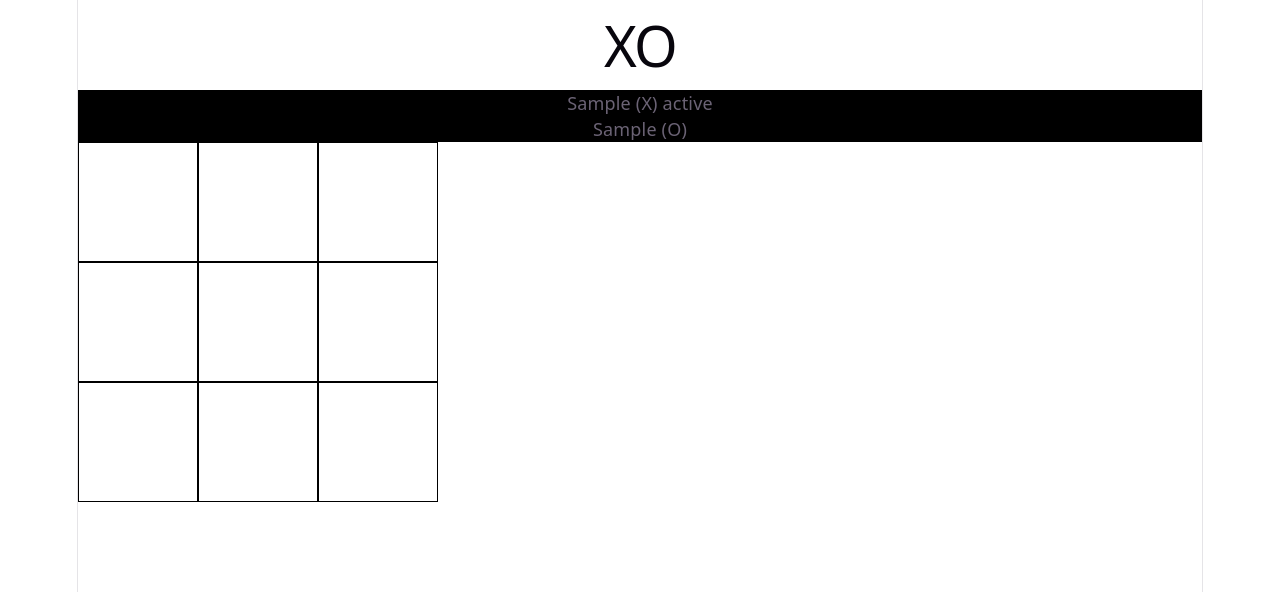
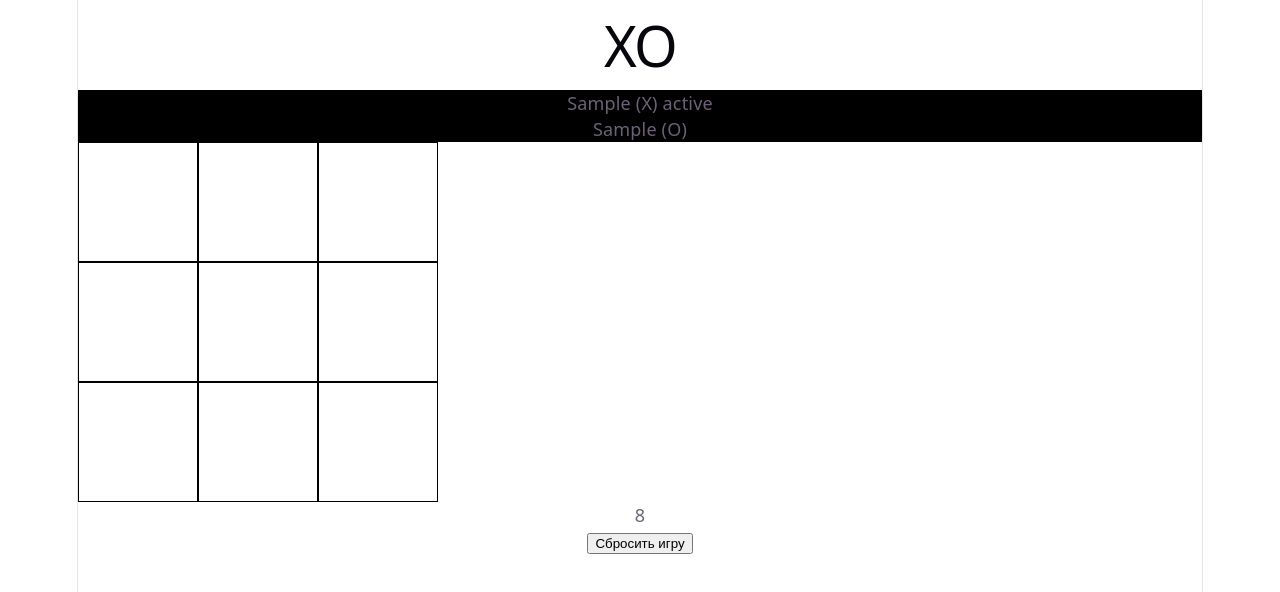
Before and after one commit to ITHUB-SPB/ithub-frontend-widgets, a React (Vite) app: page / in a window 1280 px wide. Both pictures are taken after typing "Sample", "Sample" into the empty fields and a click on the button "Начать". Shown: the top 592 px of the page. Built offline with nearby package versions, Linux system fonts and the light colour scheme.

Commit message:
26.09.2026

```diff
--- a/src/App.tsx
+++ b/src/App.tsx
@@ -3,6 +3,7 @@ import GameScreen from "./screens/game";
 import StartScreen from "./screens/start";
 
 import { boardContext } from "./context";
+import { checkWinner } from "./lib";
 import type { GameState, Board, Players } from "./types";
 
 export default function App() {
@@ -42,12 +43,13 @@ export default function App() {
     if (board) {
       localStorage.setItem("xo_game", JSON.stringify(board));
     }
+    console.log(checkWinner(board));
   }, [board]);
 
   const screens = {
     start: <StartScreen players={players} setPlayers={setPlayers} updateScreen={updateGameState} />,
-    game: <GameScreen players={players} />,
-    result: <GameScreen players={players} />,
+    game: <GameScreen players={players} updateGameState={updateGameState} />,
+    // result: <GameScreen players={players} />,
   };
 
   return screens[gameState];
--- a/src/components/board.tsx
+++ b/src/components/board.tsx
@@ -7,14 +7,6 @@ type BoardProps = {
   currentMove: Move;
   updateMove: Dispatch<SetStateAction<Move>>;
 };
-
-function checkWinner(board: Board, player: Move): Move | null {
-  if (board[0] && board[0] === board[1] && board[1] === board[2]) {
-    return player;
-  }
-
-  return null;
-}
 
 export default function Board({ currentMove, updateMove }: BoardProps) {
   const { board, updateBoard } = useContext(boardContext);
@@ -27,20 +19,18 @@ export default function Board({ currentMove, updateMove }: BoardProps) {
       // return newState
     });
 
-    const winner = checkWinner(board, currentMove);
-
-    if (winner) {
-      console.log(`winner: ${winner}`);
-      return;
-    }
-
     updateMove((state) => (state === "o" ? "x" : "o"));
   };
 
   return (
     <main className={classes.board}>
       {board.map((field, ix) => (
-        <button key={`field-${ix}`} className={classes.field} onClick={() => handleClick(ix)} disabled={Boolean(field)}>
+        <button
+          key={`field-${ix}`}
+          className={classes.field}
+          onClick={() => handleClick(ix)}
+          disabled={Boolean(field)}
+        >
           {field}
         </button>
       ))}
--- /dev/null
+++ b/src/components/timer.tsx
@@ -0,0 +1,22 @@
+import { useEffect, useRef, useState } from "react";
+
+export default function Timer() {
+  const [remaining, setRemaining] = useState(10);
+  const intervalRef = useRef<number>(undefined!);
+
+  useEffect(() => {
+    intervalRef.current = setInterval(() => {
+      setRemaining((value) => {
+        if (value <= 0) {
+          clearInterval(intervalRef.current);
+          return 10;
+        }
+        return value - 1;
+      });
+    }, 1000);
+
+    return () => clearInterval(intervalRef.current);
+  }, []);
+
+  return <span>{remaining}</span>;
+}
--- /dev/null
+++ b/src/lib.ts
@@ -0,0 +1,9 @@
+import type { Board, Move } from "./types";
+
+export function checkWinner(board: Board): Move | null {
+  if (board[0] && board[0] === board[1] && board[1] === board[2]) {
+    return board[0];
+  }
+
+  return null;
+}
--- a/src/screens/game.tsx
+++ b/src/screens/game.tsx
@@ -1,12 +1,14 @@
-import { useState } from "react";
+import { useState, type Dispatch, type SetStateAction } from "react";
 import Board from "../components/board";
-import type { Move, Players } from "../types";
+import Timer from "../components/timer";
+import type { GameState, Move, Players } from "../types";
 
 type GameScreenProps = {
   players: Players | null;
+  updateGameState: Dispatch<SetStateAction<GameState>>;
 };
 
-export default function GameScreen({ players }: GameScreenProps) {
+export default function GameScreen({ players, updateGameState }: GameScreenProps) {
   const [currentMove, updateMove] = useState<Move>("x");
 
   return (
@@ -20,7 +22,11 @@ export default function GameScreen({ players }: GameScreenProps) {
           {players?.player2.name} (O) {currentMove === "o" && "active"}
         </section>
       </section>
-      <Board currentMove={currentMove} updateMove={updateMove} />
+      <div>
+        <Board currentMove={currentMove} updateMove={updateMove} />
+        <Timer />
+      </div>
+      <button onClick={() => updateGameState("start")}>Сбросить игру</button>
     </div>
   );
 }
--- a/src/screens/start.tsx
+++ b/src/screens/start.tsx
@@ -1,4 +1,4 @@
-import { type SubmitEvent } from "react";
+import { useRef, useEffect, type SubmitEvent } from "react";
 import type { Players } from "../types";
 
 type StartScreenProps = {
@@ -8,6 +8,12 @@ type StartScreenProps = {
 };
 
 export default function StartScreen({ players, setPlayers, updateScreen }: StartScreenProps) {
+  const inputRef = useRef<HTMLInputElement>(undefined!);
+
+  useEffect(() => {
+    inputRef.current.focus();
+  }, []);
+
   const handleSubmit = (event: SubmitEvent) => {
     event.preventDefault();
     event.stopPropagation();
@@ -32,7 +38,7 @@ export default function StartScreen({ players, setPlayers, updateScreen }: Start
     <form action="" method="post" onSubmit={handleSubmit}>
       <h2>Стартовый экран</h2>
       <section>
-        <input type="text" name="namePlayer1" placeholder="Игрок 1" required />
+        <input ref={inputRef} type="text" name="namePlayer1" placeholder="Игрок 1" required />
         <input type="color" name="colorPlayer1" />
       </section>
       <section>
--- a/src/types.ts
+++ b/src/types.ts
@@ -1,4 +1,4 @@
-export type GameState = "start" | "game" | "result";
+export type GameState = "start" | "game";
 
 export type Board = Array<Move | null>;
 
```
